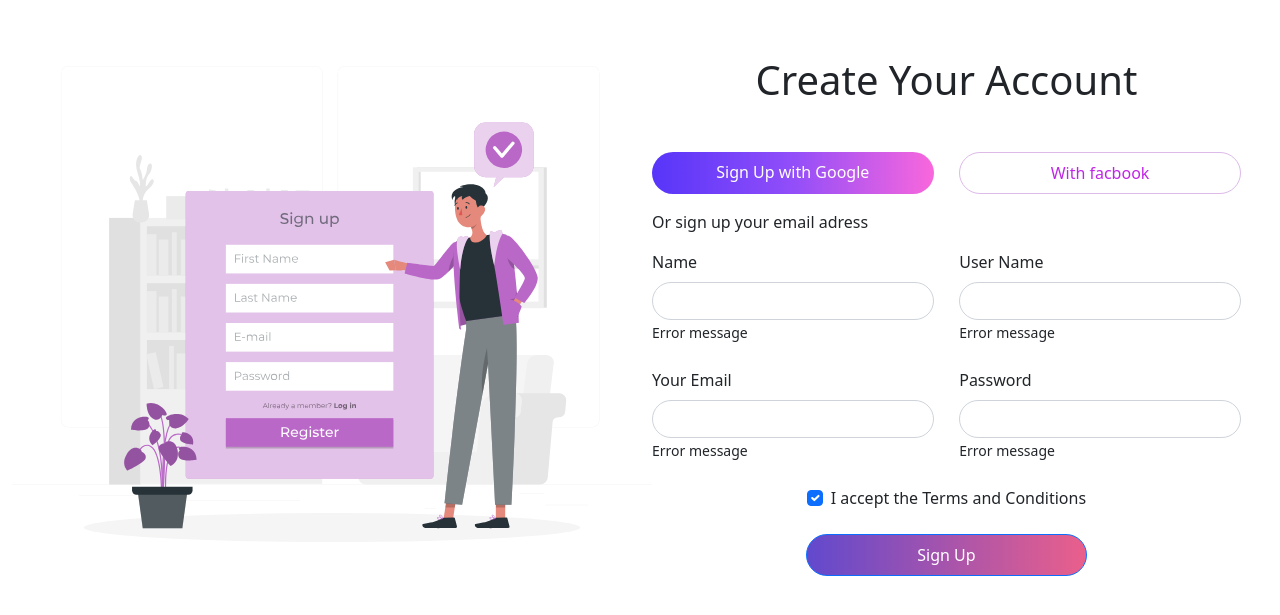
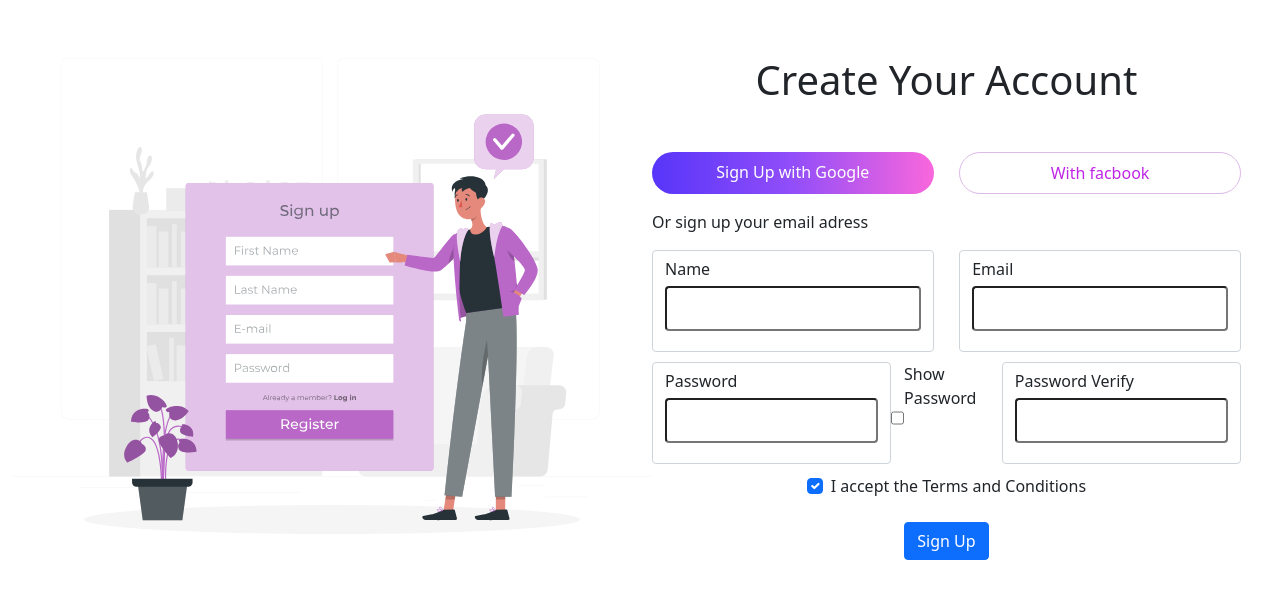
Before and after one commit to EnnaqarBoubker/PHP-OOP, a PHP site: page /sign-up.php in a window 1280 px wide. Shown: the part 74-689 px from the top of the page. Run offline with PHP 8.4, Linux system fonts and the light colour scheme; some libraries are stand-ins or nearby versions.

Commit message:
I finished working on from validation javascript

```diff
--- a/brief/contact.php
+++ b/brief/contact.php
@@ -13,7 +13,7 @@
             <div class="modal-body">
                 <form>
                     <div class="section-two text-start ">
-                        <div class="section-three d-md-flex d-lg-flex justify-content-md-between justify-content-lg-between">
+
                             <!-- Text input -->
                             <div class="form-outline mb-4">
                                 <label class="form-label" for="name">Name</label>
@@ -26,7 +26,7 @@
                                 <input type="text" id="email" class="form-control" />
                             </div>
                         </div>
-                        <div class="section-three d-md-flex d-lg-flex justify-content-md-between justify-content-lg-between">
+
                             <!-- Email input -->
                             <div class="form-outline mb-4">
                                 <label class="form-label" for="formulair3">Téléphone</label>
--- a/brief/footer.php
+++ b/brief/footer.php
@@ -1,5 +1,5 @@
 
-    <script src="main.js"></script>
+
     <script src="https://cdn.jsdelivr.net/npm/@popperjs/core@2.9.2/dist/umd/popper.min.js" integrity="sha384-IQsoLXl5PILFhosVNubq5LC7Qb9DXgDA9i+tQ8Zj3iwWAwPtgFTxbJ8NT4GN1R8p" crossorigin="anonymous"></script>
     <script src="https://cdn.jsdelivr.net/npm/bootstrap@5.0.2/dist/js/bootstrap.min.js" integrity="sha384-cVKIPhGWiC2Al4u+LWgxfKTRIcfu0JTxR+EQDz/bgldoEyl4H0zUF0QKbrJ0EcQF" crossorigin="anonymous"></script>
 </body>
--- a/brief/main.js
+++ b/brief/main.js
@@ -1,4 +1,154 @@
-const form = document.getElementById('form')
-const name = document.getElementById('name')
-const password = document.getElementById('password')
-const errorElement = document.getElementById('error')
+// const form = document.getElementById('form');
+// const userName = document.getElementById('name');
+// const email = document.getElementById('email');
+// const passwordA = document.getElementById('password');
+
+
+// form.addEventListener('submit', (e) => {
+//     e.preventDefault();
+
+//     validate();
+
+
+// });
+
+// function validate() {
+//     //get the value from the inputs,
+//     const usernameValue = userName.value.trim();
+//     const emailValue = email.value.trim();
+//     const passwordAValue = passwordA.value.trim();
+
+
+//     if (usernameValue === '') {
+//         Error(userName, 'Username is not writh');
+//     } else {
+//         Success(userName);
+//     }
+
+//     if (emailValue === '') {
+//         Error(email, 'email is not writh');
+//     } else {
+//         Success(email);
+//     }
+
+//     if (passwordAValue === '') {
+//         Error(passwordA, 'password is not writh');
+//     } else {
+//         Success(passwordA);
+//     }
+// }
+
+// function Error(input, message) {
+//     const formControl = input.parentElement; //from-control
+//     const small = formControl.querySelector('.error');
+
+//     //add error message inside small
+//     small.innerText = message;
+
+//     //add error class
+//     formControl.className = 'form-control error';
+// }
+
+// function Success(input, message) {
+//     const formControl = input.parentElement; //.form-control
+//     formControl.className = 'form-control success';
+// }
+
+
+const form = document.getElementById('form');
+const Name = document.getElementById('name');
+const email = document.getElementById('email');
+const password = document.getElementById('password');
+const passwVeri = document.getElementById('password-verify');
+
+
+form.addEventListener('submit' , e => {
+    e.preventDefault();
+    checkValide();
+})
+
+function error(input, message){
+    const formControl = input.parentElement;
+    const small = formControl.querySelector('small');
+    formControl.className = 'from-control error';
+    small.innerText = message;
+}
+
+function success(input){
+    const formControl = input.parentElement;
+    formControl.className = 'form-control success';
+}
+function isName(Name){
+   return /^[a-zA-Z ]{2,30}$/.test(Name);
+}
+function isEmail(email){
+    return /^(([^<>()\[\]\\.,;:\s@"]+(\.[^<>()\[\]\\.,;:\s@"]+)*)|(".+"))@((\[[0-9]{1,3}\.[0-9]{1,3}\.[0-9]{1,3}\.[0-9]{1,3}\])|(([a-zA-Z\-0-9]+\.)+[a-zA-Z]{2,}))$/.test(email);
+}
+function isPassword(password){
+    return /^(?=.*?[A-Z])(?=.*?[a-z])(?=.*?[0-9])(?=.*?[#?!@$ %^&*-]).{8,}$/.test(password);
+}
+
+
+
+function checkValide(){
+    // trim to remove the whitespaces
+    const nameValue = Name.value.trim();
+    const emailValue = email.value.trim();
+    const passwordValue = password.value.trim();
+    const veriPasswValue = passwVeri.value.trim();
+
+    if(nameValue === ''){
+        // console.log('name cannot be blank')
+        error(Name, 'name cannot be blank')
+    }else if(!isName(nameValue)){
+        //console.log('Name is Not valid')
+         error(Name, 'Name is Not valid')
+    }
+    else{
+        success(Name);
+    }
+
+    if(emailValue === ''){
+        error(email, 'email cannot be blank')
+    }else if(!isEmail(emailValue)){
+        //console.log('email is Not valid')
+         error(email, 'email is Not valid')
+    }
+    else{
+        success(email);
+    }
+
+    if(passwordValue === ''){
+        error(password, 'password cannot be blank')
+    }else if(!isPassword(passwordValue)){
+        //console.log('password is Not valid')
+         error(password, 'password is Not valid')
+    }
+    else{
+        success(password);
+    }
+
+    if(veriPasswValue === ''){
+        error(passwVeri,'Password cannot be blank')
+    }else if(veriPasswValue !== passwordValue){
+        error(passwVeri, 'Password is not check')
+    }
+    else{
+        success(passwVeri);
+    }
+
+
+
+
+}
+
+
+
+function myFunction() {
+
+    if (password.type === "password") {
+      password.type = "text";
+    } else {
+      password.type = "password";
+    }
+  }
--- a/brief/navbar.php
+++ b/brief/navbar.php
@@ -5,6 +5,7 @@
   <meta charset="UTF-8">
   <meta http-equiv="X-UA-Compatible" content="IE=edge">
   <meta name="viewport" content="width=device-width, initial-scale=1.0">
+  <link href="https://cdnjs.cloudflare.com/ajax/libs/font-awesome/5.13.0/css/all.min.css" rel="stylesheet">
   <link href="https://cdn.jsdelivr.net/npm/bootstrap@5.0.2/dist/css/bootstrap.min.css" rel="stylesheet" integrity="sha384-EVSTQN3/azprG1Anm3QDgpJLIm9Nao0Yz1ztcQTwFspd3yD65VohhpuuCOmLASjC" crossorigin="anonymous">
   <link rel="stylesheet" href="style.css">
   <title>contact</title>
--- a/brief/sign-up.php
+++ b/brief/sign-up.php
@@ -1,9 +1,9 @@
 <?php
-include './navbar.php';
+    include './navbar.php';
 ?>
 
 <div class="container-fluid text-center my-2 d-flex align-items-center flex-column flex-md-row flex-lg-row">
-    <div class="ima">
+    <div class="ima d-none d-lg-block">
         <img src="./imgs/Sign up-rafiki.svg" alt="">
     </div>
     <div class="section">
@@ -18,43 +18,38 @@
             <div class="section-two text-start ">
                 <div class="section-three d-md-flex d-lg-flex justify-content-md-between justify-content-lg-between">
                     <!-- Text input -->
-                    <div class="form-outline mb-4">
-                        <label class="form-label" for="name">Name</label>
-                        <input type="text" id="name" class="form-control" />
+                    <div class="form-outline mb-4 form-control">
+                        <label class="form-label" for="name">Name</label><br>
+                        <input type="text" id="name" class="" />
                         <!-- validated -->
-                        <i class="fas fa-check-circle"></i>
-                        <i class="fas fa-exclamation-circle"></i>                        <small>Error message</small>
+                        <small class="error">Error</small>
                         <!-- validated -->
                     </div>
-
-                    <!-- Text input -->
-                    <div class="form-outline mb-4">
-                        <label class="form-label" for="name">User Name</label>
-                        <input type="text" id="name" class="form-control" />
+                    <!-- Email input -->
+                    <div class="form-outline mb-4 form-control">
+                        <label class="form-label" for="email">Email</label>
+                        <input type="email" id="email" class="" />
                         <!-- validated -->
-                        <i class="fas fa-check-circle"></i>
-                        <i class="fas fa-exclamation-circle"></i>                        <small>Error message</small>
+                        <small class="error">Error</small>
                         <!-- validated -->
                     </div>
                 </div>
                 <div class="section-three d-md-flex d-lg-flex justify-content-md-between justify-content-lg-between">
-                    <!-- Email input -->
-                    <div class="form-outline mb-4">
-                        <label class="form-label" for="email">Your Email</label>
-                        <input type="email" id="email" class="form-control" />
+                    <!-- password input -->
+                    <div class="form-outline mb-4 form-control">
+                        <label class="form-label" for="paswword">Password</label>
+                        <input type="password" id="password" class="" />
                         <!-- validated -->
-                        <i class="fas fa-check-circle"></i>
-                        <i class="fas fa-exclamation-circle"></i>                        <small>Error message</small>
+                        <small class="error">Error</small>
                         <!-- validated -->
                     </div>
-
-                    <!-- password input -->
-                    <div class="form-outline mb-4">
-                        <label class="form-label" for="paswword">Password</label>
-                        <input type="password" id="paswword" class="form-control" />
+                    <input type="checkbox" onclick="myFunction()">Show Password
+                    <!-- password vérifier input -->
+                    <div class="form-outline mb-4 form-control">
+                        <label class="form-label" for="paswword-verify">Password Verify</label>
+                        <input type="password" id="password-verify" class="" />
                         <!-- validated -->
-                        <i class="fas fa-check-circle"></i>
-                        <i class="fas fa-exclamation-circle"></i>                        <small>Error message</small>
+                        <small class="error">Error</small>
                         <!-- validated -->
                     </div>
                 </div>
@@ -66,9 +61,15 @@
             </div>
             <!-- Submit button -->
             <div class="btn1">
-                <a href="./sign-in.php" class=" btn btn-primary btn-block mb-4">Sign Up</a>
+                <input  name="submit" type="submit" class=" btn btn-primary btn-block mb-4" value="Sign Up">
             </div>
         </form>
     </div>
 </div>
 </div>
+
+
+<script src="main.js"></script>
+<?php
+    include './footer.php';
+?>
--- a/brief/style.css
+++ b/brief/style.css
@@ -51,9 +51,7 @@
      width: 81vw !important;
      margin: 0px 22px !important
  }
- .form-control{
-     border-radius: 30px !important;
- }
+
  .btn-F a{
      /* width: 22vw !important; */
      padding: 0.5rem;
@@ -166,3 +164,63 @@
         width: 22vw !important;
     }
 }
+
+
+
+.form-control {
+	margin-bottom: 10px !important;
+	padding-bottom: 20px !important;
+	position: relative !important;
+    /* border: none !important; */
+}
+
+.form-control label {
+	display: inline-block !important;
+	margin-bottom: 5px !important;
+}
+
+.form-control input#name,
+input#name,
+.form-control input#email,
+input#email ,
+.form-control input#password,
+input#password,
+ input#password-verify,
+input#password-verify  {
+    /* border: 2px solid #f0f0f0 !important; */
+    outline: none;
+    border-radius: 4px !important;
+    display: block !important;
+    font-family: inherit !important;
+    font-size: 14px !important;
+    padding: 10px !important;
+    width: 100% !important;
+}
+
+.form-control input:focus {
+	outline: 0 !important;
+	border-color: #777 !important;
+}
+
+.form-control.success input {
+	border-color: #2ecc71 !important;
+}
+
+.form-control.error input {
+	border-color: #e74c3c !important;
+}
+.form-control small {
+	color: #e74c3c !important;
+	position: absolute !important;
+	bottom: 0;
+	left: 0;
+	visibility: hidden !important;
+}
+.small, small {
+    font-size: .875em;
+    color: red;
+}
+
+.form-control.error small.error {
+	visibility: visible;
+}
```
Also changed, not shown: brief/sign-in.php (+5 -3 lines).
